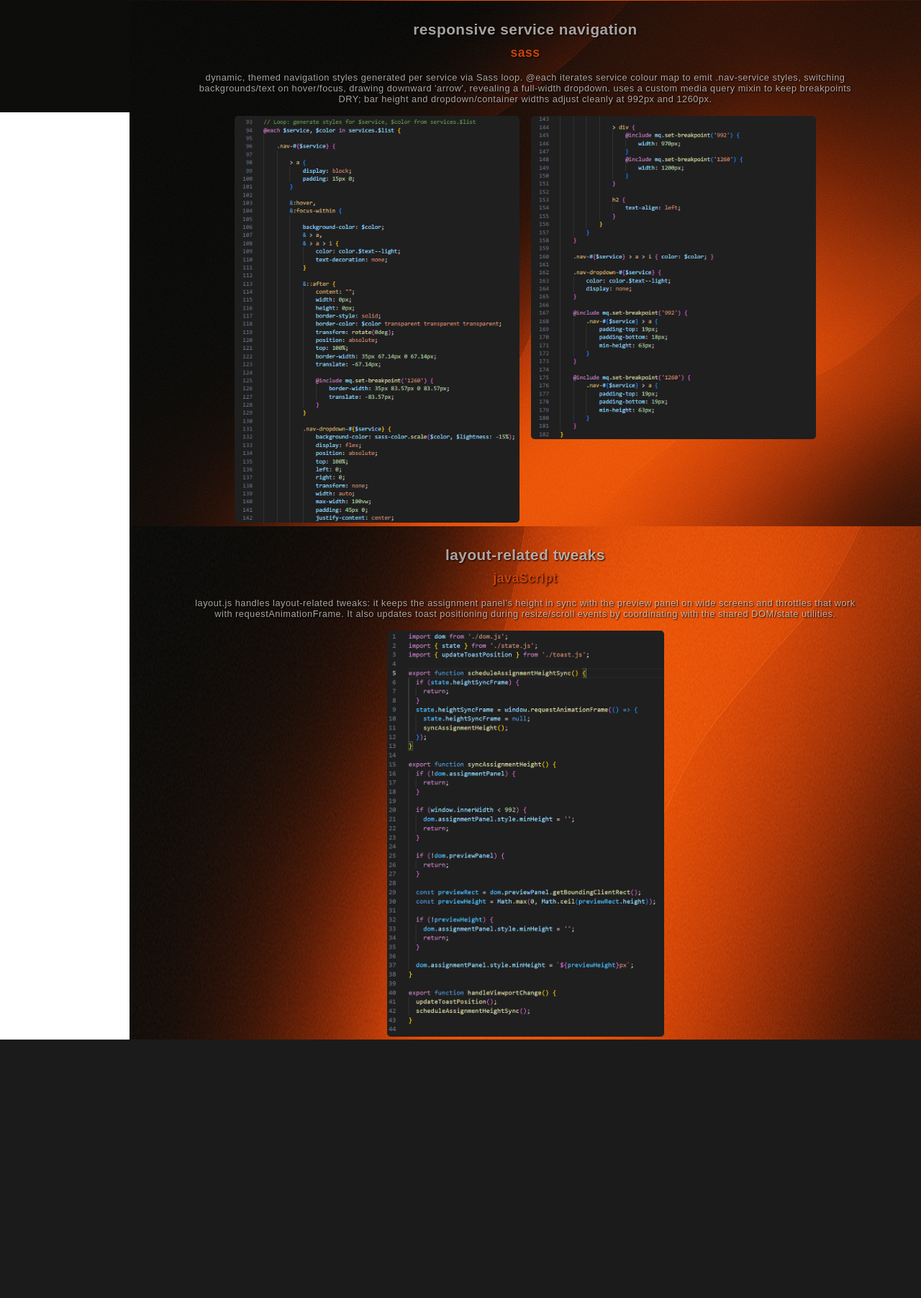
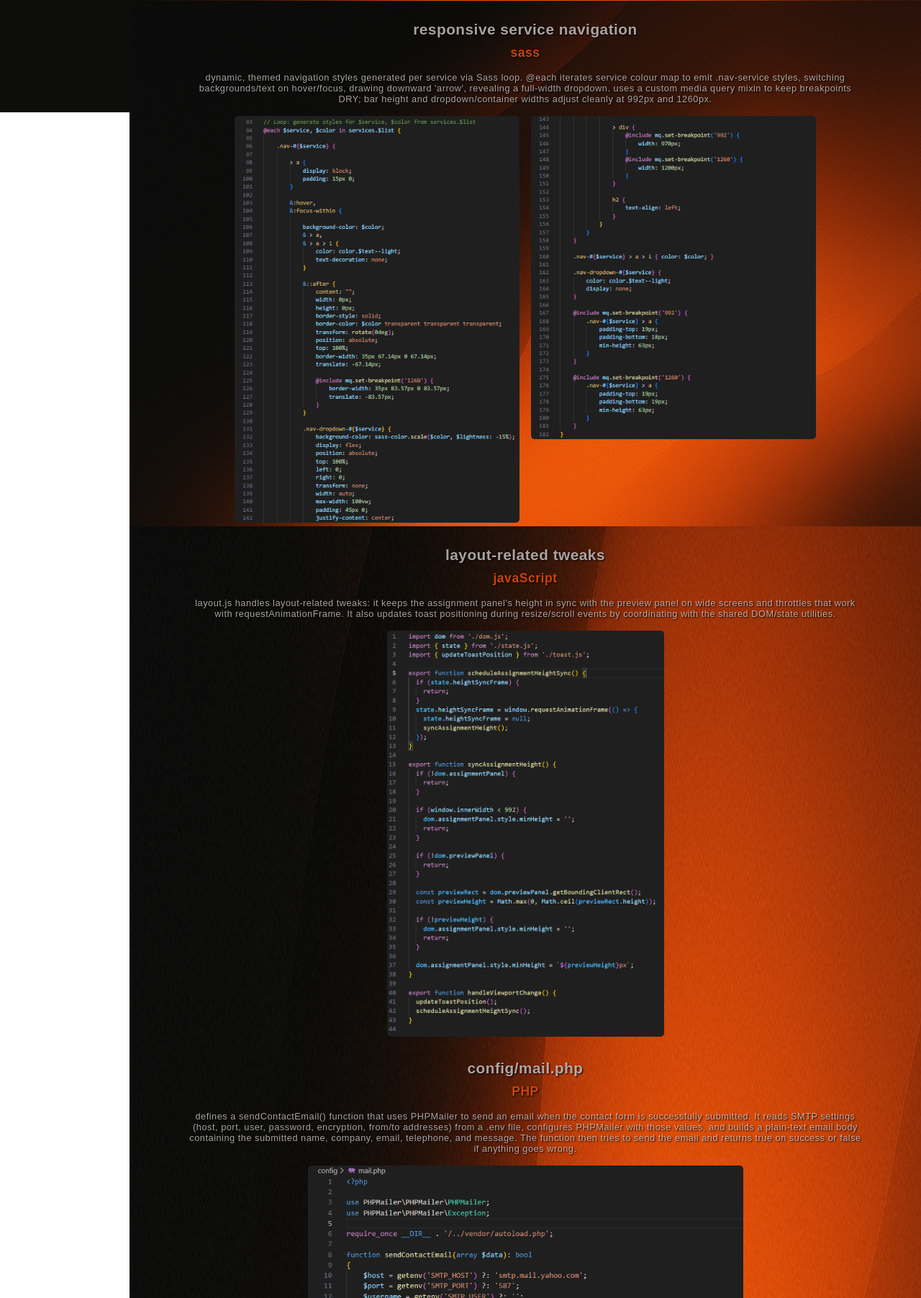
Before and after one commit to Techno-Logic-Al/portfolio, a PHP site: page /coding-examples in a window 1280 px wide. Shown: the part 644-2447 px from the top of the page at 72% size. Before the commit the page ends 2088 px from the top, so only its background shows below. Run offline with PHP 8.4, Linux system fonts and the light colour scheme; some libraries are stand-ins or nearby versions; some web fonts are replaced.

Commit message:
added mail.php and index.php code examples
Added sections for mail.php and index.php with explanations.

```diff
--- a/coding-examples.php
+++ b/coding-examples.php
@@ -53,6 +53,26 @@ require_once __DIR__ . '/includes/head.php';
               <img class="layout-related tweaks pic" src="./images/code from pick-a-pick's layout js file.png" alt="an image of JavaScript code showing layout-related tweaks"/>
             </div>
 
+            <div class="mail.php-section">
+              <h2>config/mail.php</h2>
+              <h3>PHP</h3>
+              <p>
+                defines a sendContactEmail() function that uses PHPMailer to send an email when the contact form is successfully submitted. It reads SMTP settings (host, port, user, password, encryption, from/to addresses) from a .env file, configures PHPMailer with those values, and builds a plain‑text email body containing the submitted name, company, email, telephone, and message. The function then tries to send the email and returns true on success or false if anything goes wrong.
+              </p>
+              <img class="config mail PHP pic" src="./images/config mail PHP.png" alt="an image of PHP code defining a function that uses PHPMailer"/>
+            </div>
+
+            <div class="index.php-section">
+              <h2>index.php</h2>
+              <h3>PHP</h3>
+              <p>
+                loads a database connection and defines a renderNewsSection function that queries the latest three news posts, escapes their data, and builds an HTML news section. It then reads a static index.php.html template, finds the existing news section block, and replaces it with the dynamically generated news section. Finally, it extracts the main content from that HTML, outputs it between a shared header and footer, and renders the complete page.
+              </p>
+              <div class="responsive-nav-pair">
+              <img class="rendering news section pic" src="./images/rendering news section pic 1.png" alt="first image of PHP code rendering a news section"/>
+              <img class="rendering news section pic" src="./images/rendering news section pic 2.png" alt="second image of PHP code rendering a news section"/>
+            </div>
+
           </div>
         </div>
       </div>
```
